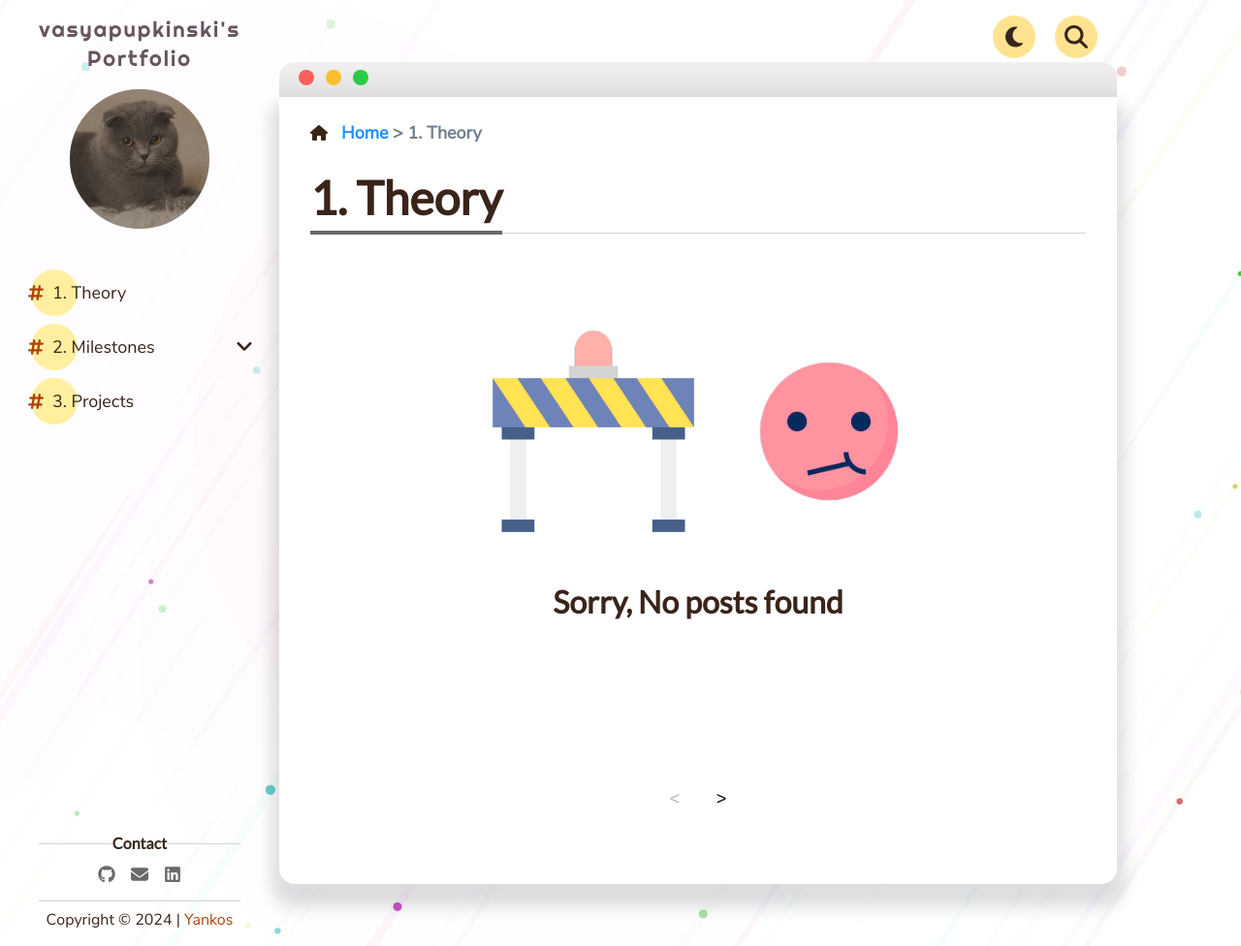
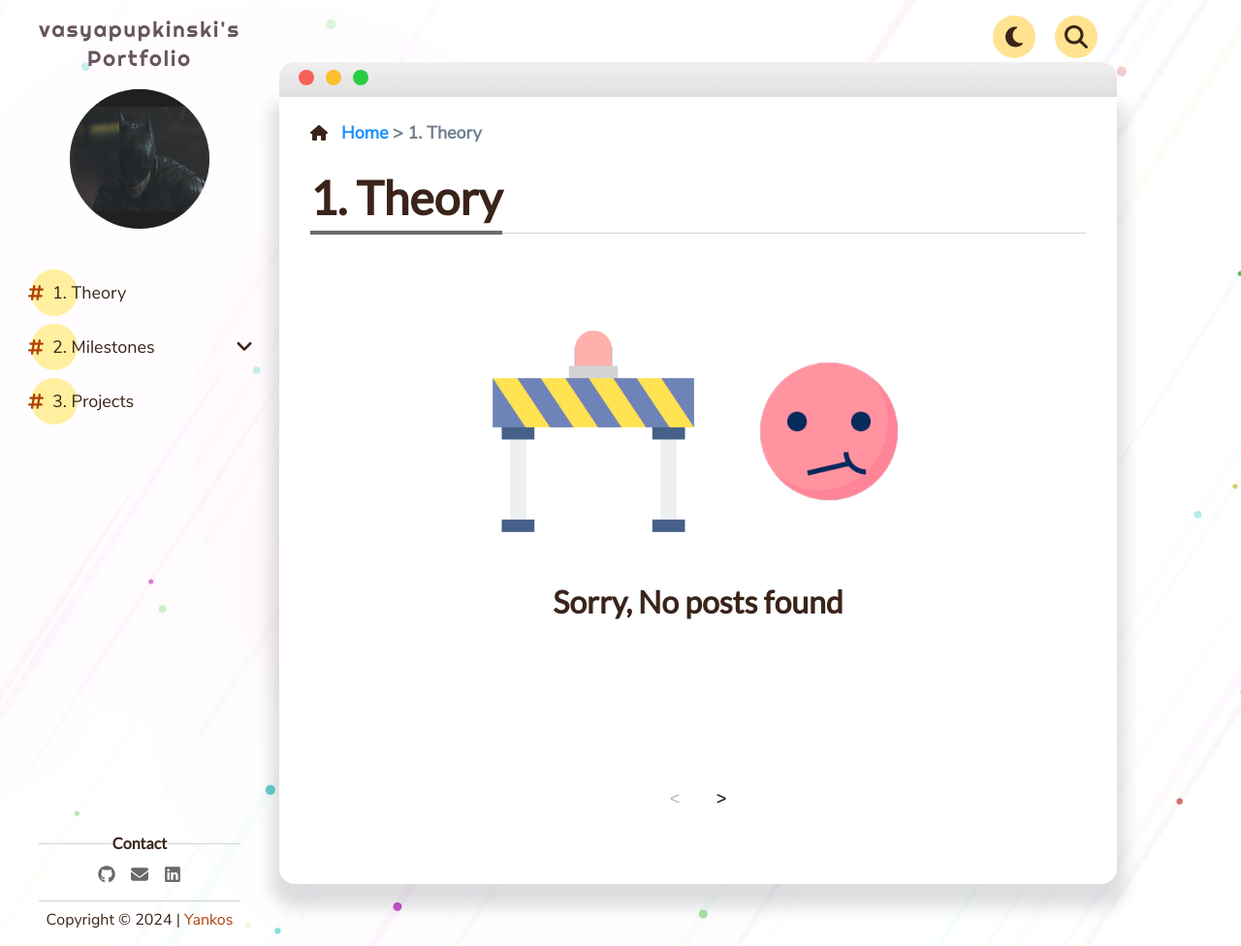
Before and after one commit to vasyapupkinski/vasyapupkinski.github.io, a Jekyll site: the page built from _pages/1. Theory/index.md, in a window 1280 px wide and 976 px high. Shown: the whole window at 97% size. Built offline with Jekyll 4.4.1, drawn with Linux system fonts in a browser that asks for light colours.

Commit message:
Updated profile image from YouTube URL

```diff
--- a/_config.yml
+++ b/_config.yml
@@ -1,7 +1,7 @@
 title: vasyapupkinski's Portfolio
 description: "안녕하세요! 개발자 vasyapupkinski의 포트폴리오 블로그입니다."
 logo_img: "/assets/img/favicon.webp"
-profile_img: "/assets/img/profile.webp"
+profile_img: "/assets/img/profile_new.jpg"
 
 # Social Links
 email: wandorigas93@gmail.com
```
Also changed, not shown: assets/img/profile_new.jpg (added).
